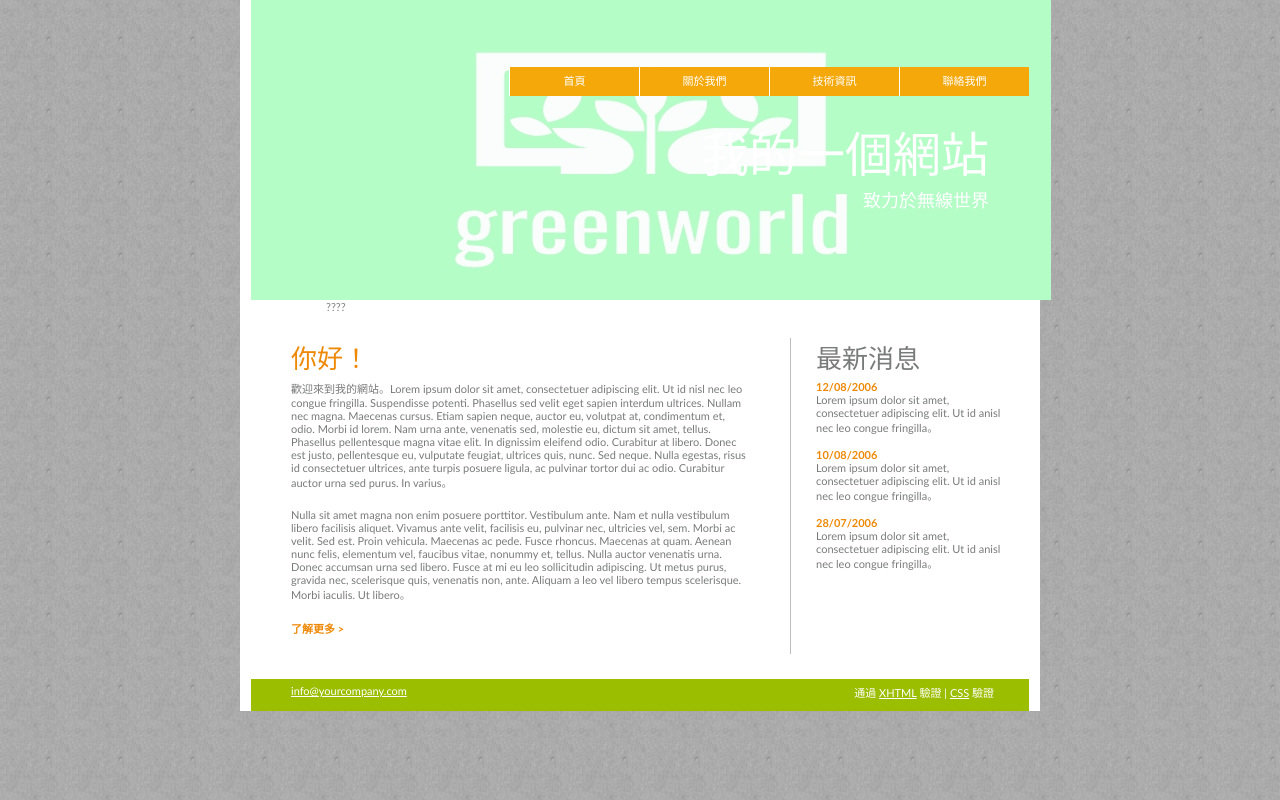
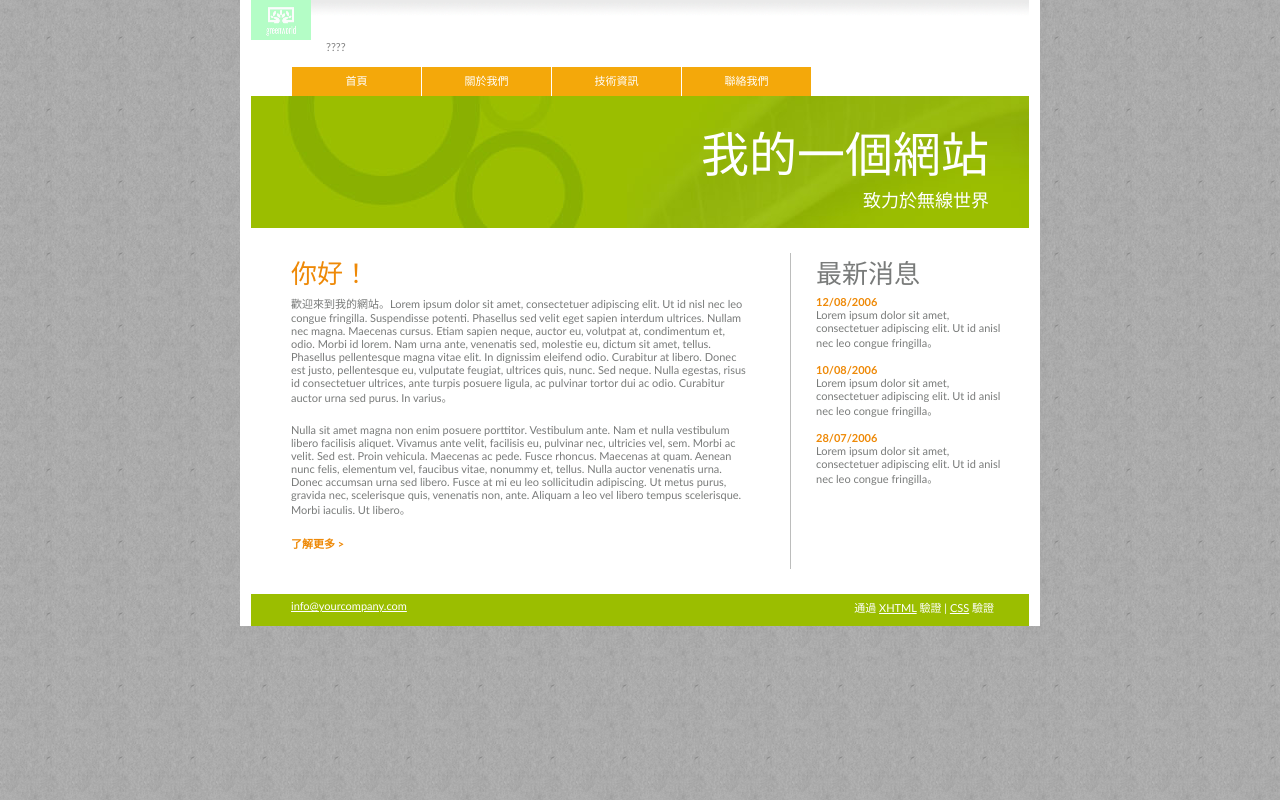
Before and after one commit to yehpinj/myweb1016-2, a plain HTML site: page index.html in a window 1280 px wide. Drawn offline with Linux system fonts and the light colour scheme.

Commit message:
Update index.html

```diff
--- a/index.html
+++ b/index.html
@@ -10,7 +10,7 @@
   <div id="content">
     <div id="header">
       <div id="logo">
-      <img src="images/logo.jpg.jpg"alt="公司Logo"width="800"height="300">
+      <img src="images/logo.jpg.jpg"alt="公司Logo"width="60"height="40">
       <h4>????</h4>
       </div>
 
```
